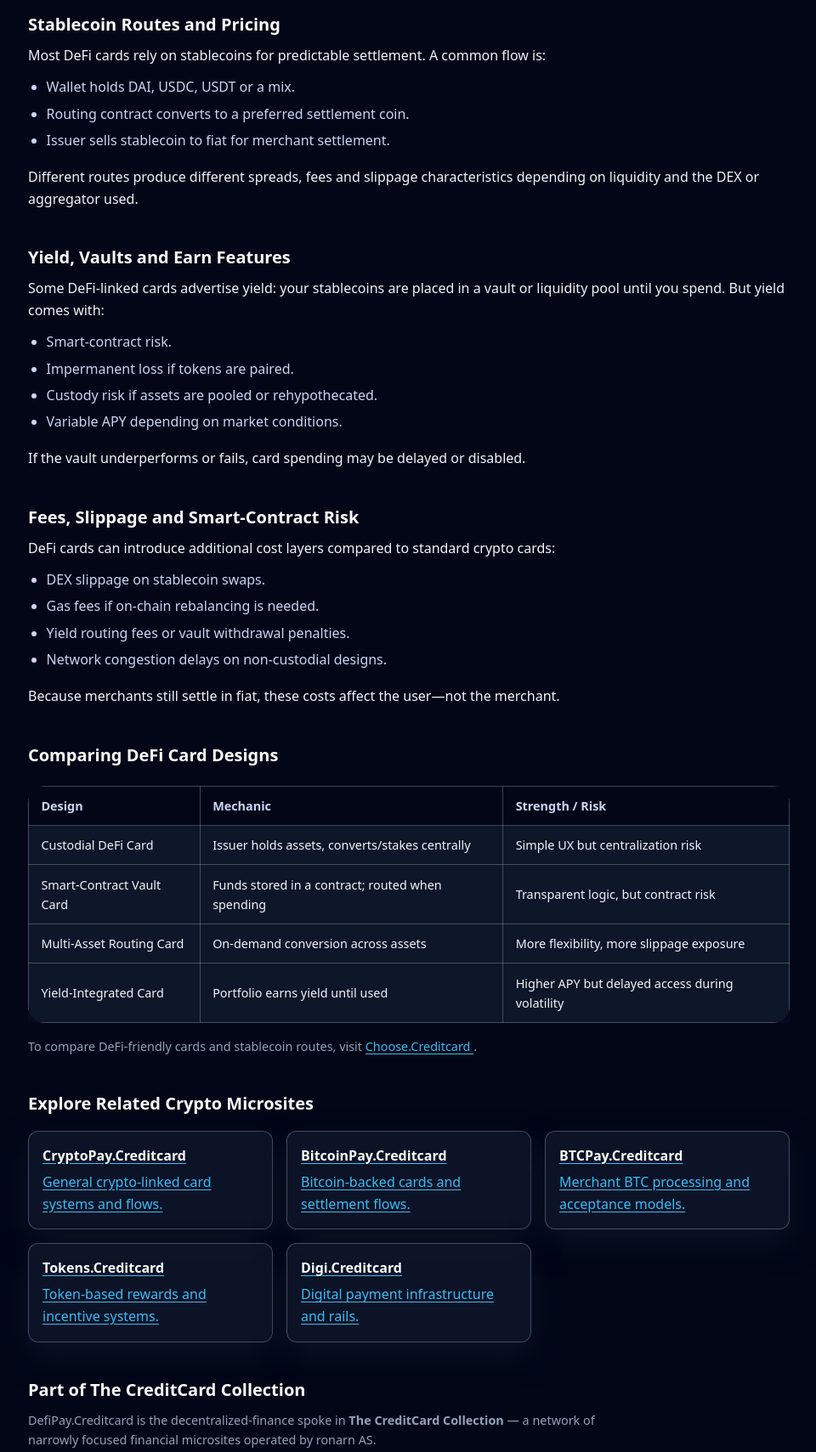
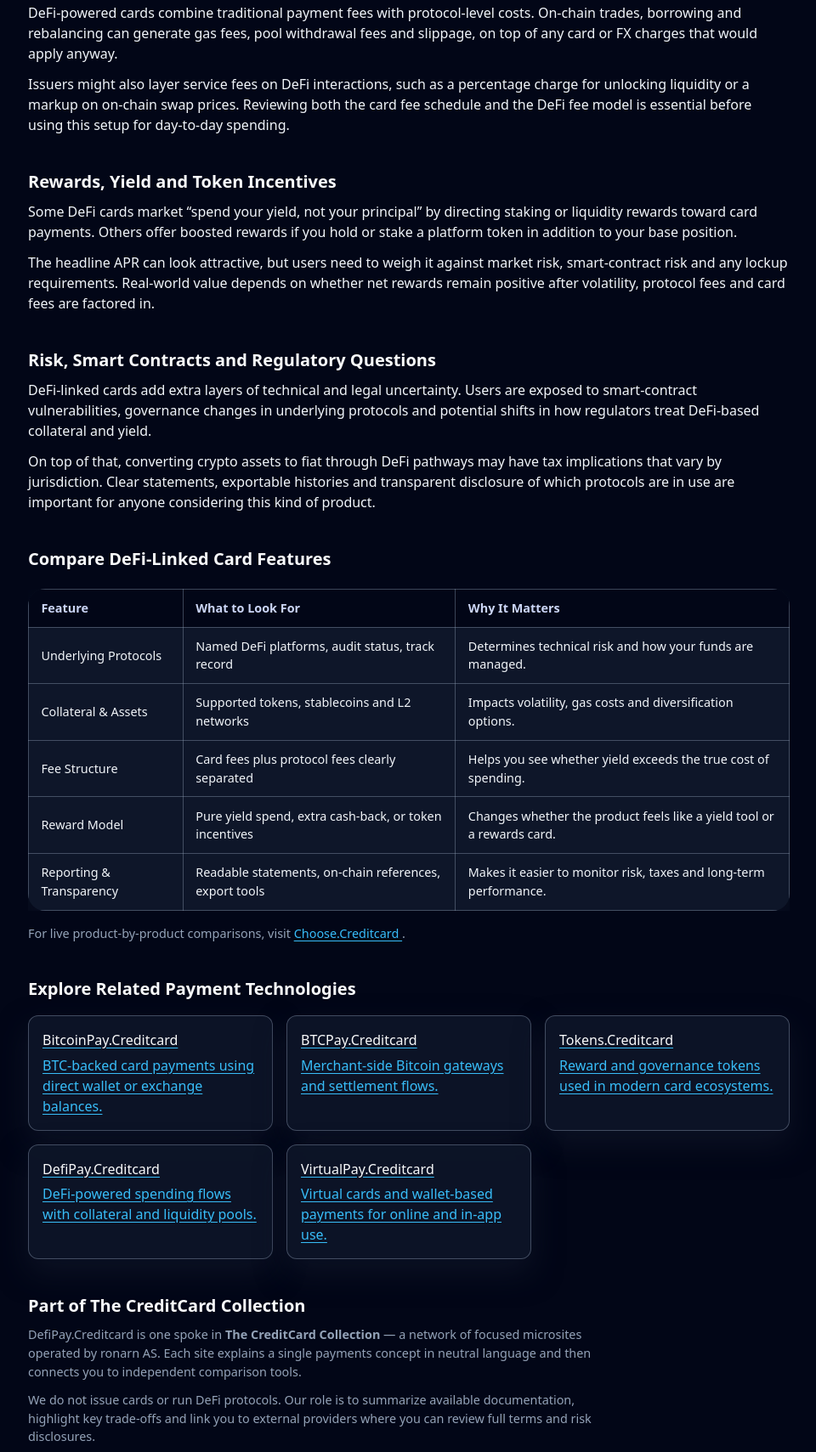
Before and after one commit to ChooseCreditCard/defipay.creditcard, a plain HTML site: page index.html in a window 1280 px wide. Shown: the part 971-2680 px from the top of the page at 85% size, without its empty margins (159-1119 px from the left). Drawn offline with nearby package versions, Linux system fonts and the light colour scheme.

Commit message:
Update index.html

```diff
--- a/index.html
+++ b/index.html
@@ -4,22 +4,22 @@
   <meta charset="UTF-8" />
   <meta name="viewport" content="width=device-width, initial-scale=1" />
 
-  <title>DefiPay.Creditcard – DeFi-Linked Card Payments Explained</title>
-  <meta name="description" content="DefiPay.creditcard explains how decentralized finance integrates with credit and debit card payments: stablecoin routes, yield wallets, settlement flows and risks." />
+  <title>DefiPay.Creditcard – DeFi-Linked Credit-Card Payments Explained</title>
+  <meta name="description" content="Understand how DeFi-linked credit cards route spending through liquidity pools, yield strategies and stablecoins. Neutral overview of conversion, fees and risks." />
   <meta name="robots" content="index,follow" />
   <link rel="canonical" href="https://defipay.creditcard/" />
 
   <!-- Open Graph -->
-  <meta property="og:title" content="DefiPay.Creditcard – DeFi & Credit Cards Explained" />
-  <meta property="og:description" content="Learn how DeFi-backed cards work: smart-contract wallets, stablecoin conversion, yield accounts and on/off-ramp flows." />
+  <meta property="og:title" content="DefiPay.Creditcard – DeFi Card Payments Explained" />
+  <meta property="og:description" content="Learn how DeFi-linked cards connect to liquidity pools, convert assets to fiat and handle rewards, spreads and risk." />
   <meta property="og:type" content="website" />
   <meta property="og:url" content="https://defipay.creditcard/" />
   <meta property="og:image" content="https://choose.creditcard/preview.png?utm_source=defipay.creditcard&utm_medium=referral&utm_campaign=og_image" />
 
   <!-- Twitter -->
   <meta name="twitter:card" content="summary_large_image" />
-  <meta name="twitter:title" content="DefiPay.Creditcard – DeFi & Credit Cards Explained" />
-  <meta name="twitter:description" content="Independent breakdown of DeFi-linked card systems, stablecoin conversion and yield routing." />
+  <meta name="twitter:title" content="DefiPay.Creditcard – DeFi Card Payments Explained" />
+  <meta name="twitter:description" content="Independent breakdown of how DeFi-powered credit cards use pools, stablecoins and smart contracts when you tap at the terminal." />
   <meta name="twitter:image" content="https://choose.creditcard/preview.png?utm_source=defipay.creditcard&utm_medium=referral&utm_campaign=twitter_image" />
 
   <!-- GA4 -->
@@ -31,6 +31,10 @@
     gtag('config', 'G-64FE63JQ3H');
   </script>
 
+  <!-- Tailwind for utility classes -->
+  <script src="https://cdn.tailwindcss.com"></script>
+
+  <!-- Your shared minisite styles -->
   <link rel="stylesheet" href="./styles.css" />
 </head>
 <body class="bg-slate-950 text-slate-100">
@@ -43,9 +47,9 @@
           <div class="brand-subtitle">DeFi-Linked Card Payments Explained</div>
         </div>
       </div>
-      <nav class="nav-links">
+      <nav class="nav-links" aria-label="Page navigation">
         <a href="#overview">Overview</a>
-        <a href="#mechanics">Mechanics</a>
+        <a href="#mechanics">How It Works</a>
         <a href="#compare">Compare</a>
       </nav>
     </div>
@@ -56,115 +60,96 @@
     <div class="cc-breadcrumb">
       <a href="https://choose.creditcard/?utm_source=defipay.creditcard&utm_medium=referral&utm_campaign=breadcrumb">Home</a>
       &nbsp;›&nbsp;
-      DeFi-Linked Cards
+      DefiPay.Creditcard
     </div>
 
     <!-- Hero -->
     <section class="hero">
       <div class="hero-content">
-        <h1>How DeFi-Linked Card Payments Actually Work</h1>
+        <h1>How DeFi-Powered Credit-Card Payments Actually Work</h1>
         <p class="hero-lead">
-          DeFi-backed cards route spending through smart-contract wallets, stablecoin balances or yield-bearing accounts. Here’s what happens from tap to settlement.
+          DeFi cards promise “spend from liquidity pools and earn yield as you go”. This page unpacks what really happens when you tap: which smart contracts are involved, how assets are converted, and where fees and risks sit in the stack.
         </p>
         <a class="cta" href="https://choose.creditcard/?utm_source=defipay.creditcard&utm_medium=referral&utm_campaign=hero_cta">
-          Compare DeFi-linked credit cards
+          Compare crypto &amp; DeFi-enabled cards
         </a>
       </div>
     </section>
 
-    <!-- Content Section -->
+    <!-- Content sections -->
     <section id="overview" class="section">
-      <h2>What Is a DeFi-Linked Card?</h2>
-      <p>A DeFi-linked card lets you spend from a crypto wallet or yield-bearing DeFi account while merchants still receive fiat via traditional card rails. The “DeFi” part happens behind the scenes: stablecoins or tokens are converted, routed or collateralized before reaching settlement.</p>
-      <p>Most cards don’t perform on-chain transactions at checkout. Instead, the issuer holds custody or connects to a smart-contract account that fronts liquidity and settles later.</p>
+      <h2>What Is a DeFi-Linked Credit Card?</h2>
+      <p>A DeFi-linked credit card looks like a normal consumer card, but the funding source is a DeFi position instead of a conventional bank account. Your collateral, stablecoins or liquidity-pool tokens sit in smart contracts while the card provider handles fiat settlement on traditional payment rails.</p>
+      <p>From the merchant’s point of view it is still a standard card transaction. The DeFi layer lives behind the scenes, where assets are borrowed, swapped or withdrawn from pools and translated into the currency required to settle with the card network.</p>
     </section>
 
     <section id="mechanics" class="section">
-      <h2>How DeFi Card Mechanics Work</h2>
-      <p>Behind the scenes, a DeFi card provider often:</p>
-      <ul class="list">
-        <li>Maintains a custodial or semi-custodial smart-contract wallet.</li>
-        <li>Checks available balance in stablecoins, tokens or collateralized positions.</li>
-        <li>Executes conversion routes (e.g., DAI → USDC → fiat) either instantly or preloaded.</li>
-        <li>Approves the transaction on traditional card rails.</li>
-      </ul>
-      <p>Some products integrate yield routing: unspent funds earn interest or yield in liquidity pools until they are used for a transaction.</p>
+      <h2>How a DefiPay Transaction Flows End to End</h2>
+      <p>When you present your card, the terminal sends an authorization request just like any other payment. The issuer’s platform checks your linked DeFi position, determines how much value can be drawn against it and decides whether to approve the transaction.</p>
+      <p>If the payment is approved, smart contracts and off-chain systems work together: assets may be swapped into a stablecoin, temporarily borrowed using an overcollateralized loan, and then converted to fiat so that the card network can settle with the merchant acquirer.</p>
     </section>
 
     <section class="section">
-      <h2>Stablecoin Routes and Pricing</h2>
-      <p>Most DeFi cards rely on stablecoins for predictable settlement. A common flow is:</p>
-      <ul class="list">
-        <li>Wallet holds DAI, USDC, USDT or a mix.</li>
-        <li>Routing contract converts to a preferred settlement coin.</li>
-        <li>Issuer sells stablecoin to fiat for merchant settlement.</li>
-      </ul>
-      <p>Different routes produce different spreads, fees and slippage characteristics depending on liquidity and the DEX or aggregator used.</p>
+      <h2>Fees, Spreads and Protocol Costs</h2>
+      <p>DeFi-powered cards combine traditional payment fees with protocol-level costs. On-chain trades, borrowing and rebalancing can generate gas fees, pool withdrawal fees and slippage, on top of any card or FX charges that would apply anyway.</p>
+      <p>Issuers might also layer service fees on DeFi interactions, such as a percentage charge for unlocking liquidity or a markup on on-chain swap prices. Reviewing both the card fee schedule and the DeFi fee model is essential before using this setup for day-to-day spending.</p>
     </section>
 
     <section class="section">
-      <h2>Yield, Vaults and Earn Features</h2>
-      <p>Some DeFi-linked cards advertise yield: your stablecoins are placed in a vault or liquidity pool until you spend. But yield comes with:</p>
-      <ul class="list">
-        <li>Smart-contract risk.</li>
-        <li>Impermanent loss if tokens are paired.</li>
-        <li>Custody risk if assets are pooled or rehypothecated.</li>
-        <li>Variable APY depending on market conditions.</li>
-      </ul>
-      <p>If the vault underperforms or fails, card spending may be delayed or disabled.</p>
+      <h2>Rewards, Yield and Token Incentives</h2>
+      <p>Some DeFi cards market “spend your yield, not your principal” by directing staking or liquidity rewards toward card payments. Others offer boosted rewards if you hold or stake a platform token in addition to your base position.</p>
+      <p>The headline APR can look attractive, but users need to weigh it against market risk, smart-contract risk and any lockup requirements. Real-world value depends on whether net rewards remain positive after volatility, protocol fees and card fees are factored in.</p>
     </section>
 
     <section class="section">
-      <h2>Fees, Slippage and Smart-Contract Risk</h2>
-      <p>DeFi cards can introduce additional cost layers compared to standard crypto cards:</p>
-      <ul class="list">
-        <li>DEX slippage on stablecoin swaps.</li>
-        <li>Gas fees if on-chain rebalancing is needed.</li>
-        <li>Yield routing fees or vault withdrawal penalties.</li>
-        <li>Network congestion delays on non-custodial designs.</li>
-      </ul>
-      <p>Because merchants still settle in fiat, these costs affect the user—not the merchant.</p>
+      <h2>Risk, Smart Contracts and Regulatory Questions</h2>
+      <p>DeFi-linked cards add extra layers of technical and legal uncertainty. Users are exposed to smart-contract vulnerabilities, governance changes in underlying protocols and potential shifts in how regulators treat DeFi-based collateral and yield.</p>
+      <p>On top of that, converting crypto assets to fiat through DeFi pathways may have tax implications that vary by jurisdiction. Clear statements, exportable histories and transparent disclosure of which protocols are in use are important for anyone considering this kind of product.</p>
     </section>
 
     <!-- Comparison block -->
     <section id="compare" class="section">
-      <h2>Comparing DeFi Card Designs</h2>
+      <h2>Compare DeFi-Linked Card Features</h2>
       <div class="table-wrap">
         <table class="table">
           <thead>
             <tr>
-              <th>Design</th>
-              <th>Mechanic</th>
-              <th>Strength / Risk</th>
+              <th>Feature</th>
+              <th>What to Look For</th>
+              <th>Why It Matters</th>
             </tr>
           </thead>
           <tbody>
             <tr>
-              <td>Custodial DeFi Card</td>
-              <td>Issuer holds assets, converts/stakes centrally</td>
-              <td>Simple UX but centralization risk</td>
+              <td>Underlying Protocols</td>
+              <td>Named DeFi platforms, audit status, track record</td>
+              <td>Determines technical risk and how your funds are managed.</td>
             </tr>
             <tr>
-              <td>Smart-Contract Vault Card</td>
-              <td>Funds stored in a contract; routed when spending</td>
-              <td>Transparent logic, but contract risk</td>
+              <td>Collateral &amp; Assets</td>
+              <td>Supported tokens, stablecoins and L2 networks</td>
+              <td>Impacts volatility, gas costs and diversification options.</td>
             </tr>
             <tr>
-              <td>Multi-Asset Routing Card</td>
-              <td>On-demand conversion across assets</td>
-              <td>More flexibility, more slippage exposure</td>
+              <td>Fee Structure</td>
+              <td>Card fees plus protocol fees clearly separated</td>
+              <td>Helps you see whether yield exceeds the true cost of spending.</td>
             </tr>
             <tr>
-              <td>Yield-Integrated Card</td>
-              <td>Portfolio earns yield until used</td>
-              <td>Higher APY but delayed access during volatility</td>
+              <td>Reward Model</td>
+              <td>Pure yield spend, extra cash-back, or token incentives</td>
+              <td>Changes whether the product feels like a yield tool or a rewards card.</td>
+            </tr>
+            <tr>
+              <td>Reporting &amp; Transparency</td>
+              <td>Readable statements, on-chain references, export tools</td>
+              <td>Makes it easier to monitor risk, taxes and long-term performance.</td>
             </tr>
           </tbody>
         </table>
       </div>
-
       <p class="small">
-        To compare DeFi-friendly cards and stablecoin routes, visit
+        For live product-by-product comparisons, visit
         <a href="https://choose.creditcard/?utm_source=defipay.creditcard&utm_medium=referral&utm_campaign=comparison_section">
           Choose.Creditcard
         </a>.
@@ -173,27 +158,27 @@
 
     <!-- Cluster links -->
     <section class="section">
-      <h2>Explore Related Crypto Microsites</h2>
+      <h2>Explore Related Payment Technologies</h2>
       <div class="cluster-grid">
-        <a class="cluster-card" href="https://cryptopay.creditcard/?utm_source=defipay.creditcard&utm_medium=referral&utm_campaign=cluster_cryptopay">
-          <h3>CryptoPay.Creditcard</h3>
-          <p>General crypto-linked card systems and flows.</p>
-        </a>
         <a class="cluster-card" href="https://bitcoinpay.creditcard/?utm_source=defipay.creditcard&utm_medium=referral&utm_campaign=cluster_bitcoinpay">
           <h3>BitcoinPay.Creditcard</h3>
-          <p>Bitcoin-backed cards and settlement flows.</p>
+          <p>BTC-backed card payments using direct wallet or exchange balances.</p>
         </a>
         <a class="cluster-card" href="https://btcpay.creditcard/?utm_source=defipay.creditcard&utm_medium=referral&utm_campaign=cluster_btcpay">
           <h3>BTCPay.Creditcard</h3>
-          <p>Merchant BTC processing and acceptance models.</p>
+          <p>Merchant-side Bitcoin gateways and settlement flows.</p>
         </a>
         <a class="cluster-card" href="https://tokens.creditcard/?utm_source=defipay.creditcard&utm_medium=referral&utm_campaign=cluster_tokens">
           <h3>Tokens.Creditcard</h3>
-          <p>Token-based rewards and incentive systems.</p>
+          <p>Reward and governance tokens used in modern card ecosystems.</p>
         </a>
-        <a class="cluster-card" href="https://digi.creditcard/?utm_source=defipay.creditcard&utm_medium=referral&utm_campaign=cluster_digi">
-          <h3>Digi.Creditcard</h3>
-          <p>Digital payment infrastructure and rails.</p>
+        <a class="cluster-card" href="https://defipay.creditcard/?utm_source=defipay.creditcard&utm_medium=referral&utm_campaign=cluster_defipay">
+          <h3>DefiPay.Creditcard</h3>
+          <p>DeFi-powered spending flows with collateral and liquidity pools.</p>
+        </a>
+        <a class="cluster-card" href="https://virtualpay.creditcard/?utm_source=defipay.creditcard&utm_medium=referral&utm_campaign=cluster_virtualpay">
+          <h3>VirtualPay.Creditcard</h3>
+          <p>Virtual cards and wallet-based payments for online and in-app use.</p>
         </a>
       </div>
     </section>
@@ -202,27 +187,32 @@
     <section class="section">
       <h2>Part of The CreditCard Collection</h2>
       <p class="small">
-        DefiPay.Creditcard is the decentralized-finance spoke in <strong>The CreditCard Collection</strong> — a network of narrowly focused financial microsites operated by ronarn AS.
+        DefiPay.Creditcard is one spoke in <strong>The CreditCard Collection</strong> — a network of focused microsites operated by ronarn AS. Each site explains a single payments concept in neutral language and then connects you to independent comparison tools.
       </p>
       <p class="small">
-        We explain how DeFi cards, stablecoin rails and smart-contract wallets interact with traditional payment networks — without offering financial advice or selling products.
+        We do not issue cards or run DeFi protocols. Our role is to summarize available documentation, highlight key trade-offs and link you to external providers where you can review full terms and risk disclosures.
       </p>
       <p class="small">
-        To compare real card products, APR, rewards and crypto compatibility, visit
-        <a href="https://choose.creditcard/?utm_source=defipay.creditcard&utm_medium=referral&utm_campaign=collection_section">
-          Choose.Creditcard
-        </a>.
+        Nothing on this site is investment, financial or tax advice. DeFi products are complex and high risk, and regulations continue to evolve. Always do your own research and consider seeking independent professional guidance.
       </p>
+
+      <!-- REQUIRED HUB SNIPPET: Crypto & Web3 hub -->
+      <div class="hub-link">
+        <a href="https://choose.creditcard/crypto/?utm_source=defipay.creditcard&utm_medium=referral&utm_campaign=minisite_to_hub"
+           class="text-sm text-slate-600 hover:text-slate-900">
+          Learn more at the Crypto &amp; Web3 hub
+        </a>
+      </div>
     </section>
 
     <!-- Bottom CTA -->
     <section class="section">
-      <h2>See Which Cards Plug Into DeFi</h2>
+      <h2>Ready to Compare DeFi &amp; Crypto Cards?</h2>
       <p class="small">
-        Now that you understand the mechanics of DeFi-linked card payments, explore cards that support stablecoins, smart-contract routing or yield accounts.
+        Use DefiPay.Creditcard to understand how DeFi-linked spending works. Then head to the main comparison hub to see which cards currently integrate with crypto, stablecoins or DeFi protocols.
       </p>
       <a class="cta" href="https://choose.creditcard/?utm_source=defipay.creditcard&utm_medium=referral&utm_campaign=bottom_cta">
-        Compare DeFi card options
+        Go to Choose.Creditcard
       </a>
     </section>
   </main>
```
